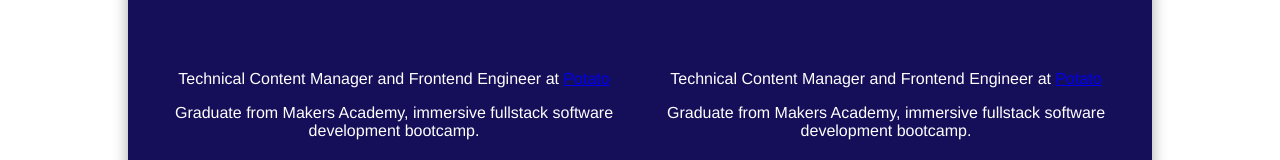
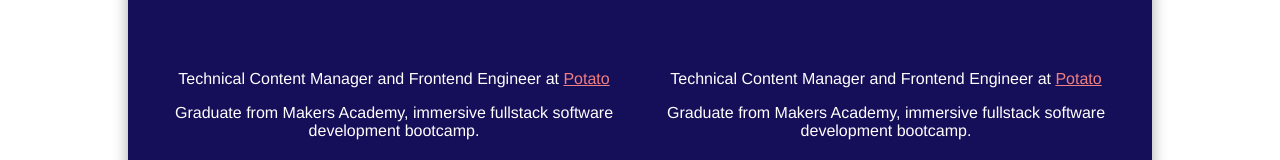
Before and after one commit to alexakearns/personal_portfolio, a Vue app: page / in a window 1280 px wide. Shown: the part 330-490 px from the top of the page. Built offline with nearby package versions, Linux system fonts and the light colour scheme; a web font is replaced by a local one.

Commit message:
remove site prop and change about url link color

```diff
--- a/src/App.vue
+++ b/src/App.vue
@@ -1,6 +1,6 @@
 <template>
 
-  <Site info="hello there"/>
+  <Site/>
 </template>
 
 <script>
--- a/src/components/About.vue
+++ b/src/components/About.vue
@@ -1,6 +1,6 @@
 <template>
   <div class="about">
-    <p>Technical Content Manager and Frontend Engineer at <a href=https://p.ota.to/>Potato</a></p>
+    <p>Technical Content Manager and Frontend Engineer at <a class="about__link" href=https://p.ota.to/>Potato</a></p>
     <p>Graduate from Makers Academy, immersive fullstack software development bootcamp.</p>
   </div>
 </template>
@@ -18,4 +18,7 @@ export default {
   padding: 25px;
   color: #fff;
 }
+.about__link {
+  color: lightcoral;
+}
 </style>
```
